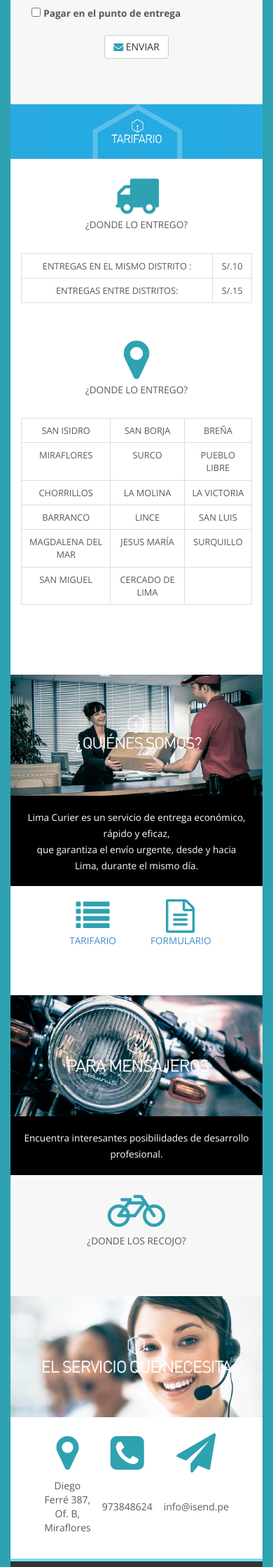
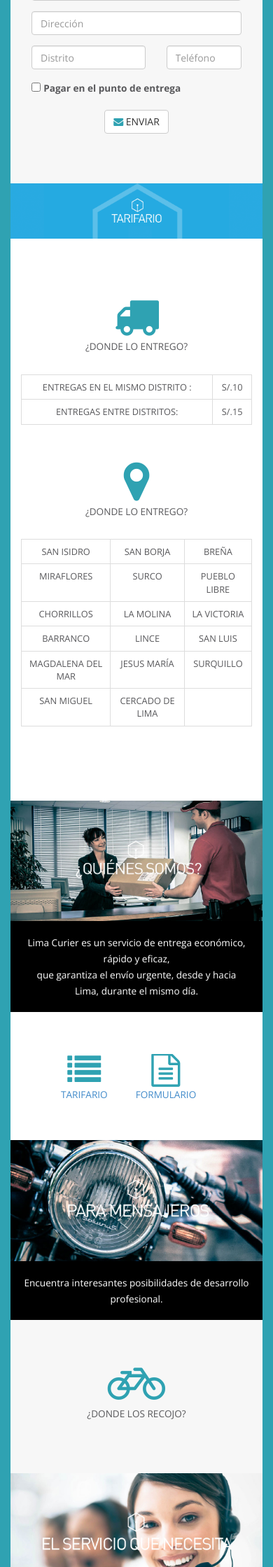
Before and after one commit to OscarSith/lima-courier, a PHP site: page / in a window 390 px wide. Shown: the part 1361-3600 px from the top of the page at 70% size. Run offline with PHP 8.4, Linux system fonts and the light colour scheme; some libraries are stand-ins or nearby versions.

Commit message:
Ajustando css y eliminando reglas css innecesarias

```diff
--- a/css/style.css
+++ b/css/style.css
@@ -34,8 +34,8 @@ img {
 	position: relative;
 	width:100%;
 }
-.h50{
-	height: 50px
+.h56{
+	height: 56px
 }
 .navbar-default .navbar-nav>li>a{
 	font-size: .7em;
@@ -126,112 +126,19 @@ img {
 	right: 0;
 	left: 0
 }
-
-/* Slide 3 */
-#slide3 h1 {
-	font-size: 3.8em;
-	letter-spacing: -3px;
-	line-height: 0px;
-	color:#8a8683;
-	font-weight: 700;
-}
-#slide3 h2 {
-	font-size: 2em;
-	color: #8a8683;
-	line-height: 0px;
-	padding-bottom:20px;
-	font-weight: 400;
+.mt60 {
+	margin-top: 60px
 }
 
-#slide4 h1 {
-	font-size: 3.8em;
-	letter-spacing: -3px;
-	line-height: 0px;
-	color:#ffffff;
-	font-weight: 700;
-}
-#slide4 h2 {
-	font-size: 2em;
-	color: #ffffff;
-	line-height: 0px;
-	padding-bottom:20px;
-	font-weight: 400;
-}
-
-#tabla1{
-	font-size: 12px;
-	color: #58585b;
-	text-align: left;
-}
-.content form #tabla1 input {
-	font-size: 13px;
-	color: #58595B;
-	background-color: #E9EFF2;
-	border: 1px solid #58585b;
-	padding: 2px;
-	width: 80%;
-}
-
-.content form #tabla1 tr td #textarea {
-	font-size: 13px;
-	color: #58595B;
-	background-color: #E9EFF2;
-	border: 1px solid #58585b;
-	padding: 2px;
-	width: 70%;
-}
-.content #contactForm #tabla1 tr td .radio {
-	width: 20px;
-}
-.content form #tabla1 tr td #recojo {
-	width: auto;
-}
-
-.content form #tabla1 tr td {
-	padding: 3px;
-}
-
-#tabla2 {
-	font-size: 12px;
-	color: #58585b;
-	text-align: left;
-}
-.content form #tabla2 tr td input {
-	font-size: 13px;
-	color: #58595B;
-	background-color: #E9EFF2;
-	border: 1px solid #58585b;
-	padding: 2px;
-	width: 80%;
-}
-.content #contactForm #tabla2 tr td .radio {
-	width: 20px;
-}
-
-/*#tabla2 tr td #entrega {
-	width: auto;
-}*/
-#tabla2 td {
-	padding: 3px;
-}
-#tabla5 td {
-	color: #58595B;
-	padding: 4px;
-	font-size: 14px;
-}
-#slide1 .container.clearfix ul{
+.container.clearfix ul{
 	width: 256px;
 	margin-right: auto;
 	margin-left: auto;
 	padding-left: 0;
 	overflow: hidden;
 }
-#slide4 .container.clearfix ul{
-	display: block;
-	text-align: center;
-	width: 250px;
-	margin-right: auto;
-	margin-left: auto;
+#tabla5 {
+	width:70%
 }
 
 @media (min-width: 1200px) {
@@ -245,179 +152,16 @@ img {
 	}
 }
 
-/* Tablet */
-@media screen and (max-width: 1024px) {
-
-	#nav {
-		width:100%;
-		text-align:center;
-		margin:10px 0;
-	}
-
-	.navigation{
-		width: 100%;
-		float: center;
-		list-style: none;
-		margin: 0;
-		padding:0;
-		font-size: 0.7em;
-	}
-
-	.navigation li{
-		width:20%;
-		padding:0;
-	}
-
-	.navigate{
-		width: 100%;
-		float: center;
-		list-style: none;
-		margin: 0;
-		padding:0;
-	}
-
-	.navigate li{
-		float: left;
-		width:85px;
-		padding:0;
-	}
-
-	.slide{
-		background-attachment: fixed;
-		width: 100%;
-		position: relative;
-	}
-
-	#decorative {
-		display:none;
-	}
-
-	#slide1 h1, #slide1 h2,
-	#slide2 h1, #slide2 h2,
-	#slide3 h1, #slide3 h2,
-	#slide4 h1, #slide4 h2 {
-		line-height: 1em;
-	}
-}
-
 /* Mobile */
 @media screen and (max-width: 480px) {
 
-	#nav {
-		width:100%;
-		margin:5px 0;
-	}
-	.navigation{
-		width: 100%;
-		float: left;
-		list-style: none;
-		margin: 0;
-		padding:0;
-		font-size: 0.7em;
-	}
-	.navigation li{
-		float: left;
-		width:25%;
-	}
 	.slide{
 		background-attachment: fixed;
 		width:100%;
 		position: relative;
 	}
-	#slide1 h1 {
-		line-height: 1em;
-	}
-	#slide1 h2 {
-		line-height: 1em;
-	}
-	#slide2 h1 {
-		line-height: 1em;
-	}
-	#slide2 h2 {
-		line-height: 1em;
-	}
-	#slide3 h1 {
-		line-height: 1em;
-	}
-	#slide3 h2 {
-		line-height: 1em;
-	}
-	#slide4 h1 {
-		line-height: 1em;
-	}
-	#slide4 h2 {
-		line-height: 1em;
-	}
-	#slide5 h2 {
-		line-height: 1em;
-	}
-	#slide6 h2 {
-		line-height: 1em;
-	}
-	#tabla1 {
-		font-size: 0.7em;
-		color: #58585b;
-		text-align: left;
-	}
-	.content form #tabla1 tr td input {
-		font-size: 0.7em;
-		color: #58595B;
-		background-color: #E9EFF2;
-		border: 1px solid #58585b;
-		padding: 2px;
-		width: 100%;
-	}
-	.content form #tabla1 tr td #textarea {
-		font-size: 0.7em;
-		color: #58595B;
-		background-color: #E9EFF2;
-		border: 1px solid #58585b;
-		padding: 2px;
-		width: 80%;
-	}
-	.content form #tabla1 tr td #recojo {
-		width: auto;
-	}
-
-	.content form #tabla1 tr td {
-		padding: 3px;
-	}
-
-	#tabla2 {
-		font-size: 0.7em;
-		color: #58585b;
-		text-align: left;
-	}
-	.content form #tabla2 tr td input {
-		font-size: 0.7em;
-		color: #58595B;
-		background-color: #E9EFF2;
-		border: 1px solid #58585b;
-		padding: 2px;
-		width: 100%;
-	}
-
-	.content form #tabla2 tr td {
-		padding: 3px;
-	}
-	.content form #tabla2 tr td #entrega {
-		width: auto;
-	}
-	#slide1 .container.clearfix ul  {
-		display: block;
-		text-align: center;
-		width: 250px;
-		height: 86px;
-		margin-right: auto;
-		margin-left: auto;
-	}
-	#slide4 .container.clearfix ul  {
-		display: block;
-		text-align: center;
-		width: 250px;
-		height: 86px;
-		margin-right: auto;
-		margin-left: auto;
+	#tabla5 {
+		width: 100%
 	}
 }
 
--- a/index.html
+++ b/index.html
@@ -14,25 +14,6 @@
 </head>
 
 <body>
-	<!-- <div class="menu">
-		<div class="container clearfix">
-
-			<div id="logo" class="grid_3">
-				<ul class="navigation">
-                <li data-slide="1"><img src="img/logo_lima_curier.jpg" border="0"></li></ul>
-			</div>
-
-			<div id="nav" class="grid_9 omega">
-				<ul class="navigation">
-					<li data-slide="2">QUIERO ENVIAR O RECOGER</li>
-					<li data-slide="4">QUIÉNES SOMOS</li>
-					<li data-slide="5">PARA MENSAJEROS </li>
-					<li data-slide="6">SERVICIOS </li>
-                    <li data-slide="7">CONTÁCTENOS</li>
-				</ul>
-			</div>
-		</div>
-	</div> -->
 	<nav class="navbar navbar-default navbar-fixed-top navbar-shrink">
         <div class="container">
             <div class="navbar-header page-scroll">
@@ -80,14 +61,14 @@
 				<div class="well">
 					<small>¿Debes entregar un documento, paquete, regalo y no tienes tiempo o no quieres gastar mucho dinero?<br>Lima Curier lo hace por ti.</small>
 				</div>
-				<ul class="navigate">
-					<li data-slide="3">
+				<ul class="navigate mt60">
+					<li>
 						<a href="#" class="button" data-slide="3">
 							<i class="fa fa-list fa-3x"></i>
 							<small class="block">TARIFARIO</small>
 						</a>
 					</li>
-					<li data-slide="2">
+					<li>
 						<a href="#" class="button" data-slide="2">
 							<i class="fa fa-file-text-o fa-3x"></i>
 							<small class="block">FORMULARIO</small>
@@ -100,7 +81,7 @@
 
 	<section class="slide" id="slide2" data-slide="2">
 		<div class="container clearfix">
-			<div class="h50 bg-white"></div>
+			<div class="h56 bg-white"></div>
 			<div class="content grid_12 bg-gray-light">
 				<img src="img/form.png" class="mb20" alt="Quiero enviar a recojer">
 				<span>
@@ -239,7 +220,7 @@
 				<div id="contactResponse">
 					<p></p>
 				</div>
-				<div class="col-xs-12">
+				<div class="col-xs-12 mt60">
 					<form id="contactForm" action="sendcont.php" method="POST" onsubmit="return validateForm(this)">
 						<div class="col-md-6">
 							<div class="form-group">
@@ -276,7 +257,7 @@
 							</div>
 						</div>
 						<div class="clearfix"></div>
-						<div class="row">
+						<div class="row mb20">
 							<span>
 								<i class="fa fa-truck fa-4x"></i>
 								<small class="block">¿DONDE LO ENTREGO?</small>
@@ -321,10 +302,10 @@
 
 	<section class="slide" id="slide3" data-slide="3">
 		<div class="container clearfix">
-			<div class="h50 bg-gray-light"></div>
+			<div class="h56 bg-gray-light"></div>
 			<div class="content grid_12 bg-white">
 				<img src="img/tarifario_.png" class="mb20">
-				<span>
+				<span class="block mt60">
 					<i class="fa fa-truck fa-4x"></i>
 					<small class="block">¿DONDE LO ENTREGO?</small>
 				</span>
@@ -392,14 +373,14 @@
 
 	<section class="slide" id="slide4" data-slide="4">
 		<div class="container clearfix">
-			<div class="h50 bg-white"></div>
+			<div class="h56 bg-white"></div>
 			<div class="content grid_12 bg-white">
             	<img src="img/qui_bg.jpg">
             	<div class="well">
 					<small>Lima Curier es un servicio de entrega económico, rápido y eficaz,<br>que garantiza el envío urgente, desde y hacia Lima, durante el mismo día.
 					</small>
             	</div>
-          		<ul class="navigate">
+          		<ul class="navigate mt60">
 					<li data-slide="3">
 						<a href="#" class="button" data-slide="3">
 							<i class="fa fa-list fa-3x"></i>
@@ -416,16 +397,16 @@
 			</div>
 		</div>
 	</section>
-
-    <section class="slide" id="slide5" data-slide="5" data-stellar-background-ratio="0.5">
+    <!--data-stellar-background-ratio="0.5"-->
+    <section class="slide" id="slide5" data-slide="5">
 		<div class="container clearfix">
-			<div class="h50 bg-white"></div>
+			<div class="h56 bg-white"></div>
 			<div class="content grid_12 bg-gray-light pb20">
             	<img src="img/tra_bg.jpg">
             	<div class="well">
 					<small>Encuentra interesantes posibilidades de desarrollo profesional.</small>
             	</div>
-          		<span>
+          		<span class="block mt60">
 					<i class="fa fa-bicycle fa-4x"></i>
 					<small class="block">¿DONDE LOS RECOJO?</small>
 				</span>
@@ -435,34 +416,35 @@
 
     <section class="slide" id="slide7" data-slide="7">
 		<div class="container clearfix">
-			<div class="h50 bg-gray-light"></div>
+			<div class="h56 bg-gray-light"></div>
 			<div class="content grid_12 bg-white">
 				<img src="img/cont_bg.jpg" class="mb20">
-				<table width="70%" border="0" align="center" cellpadding="0" cellspacing="0" id="tabla5">
+				<table align="center" cellpadding="0" cellspacing="0" id="tabla5" class="mt60">
 					<tr>
-                <td>
+						<td width="33%">
 							<span>
 								<i class="fa fa-map-marker fa-4x"></i>
 							</span>
 						</td>
 						<td rowspan="2"><img src="img/divider.png" width="3" height="70"></td>
-                <td>
+						<td width="33%">
 							<span>
 								<i class="fa fa-phone-square fa-4x"></i>
 							</span>
 						</td>
 						<td rowspan="2"><img src="img/divider.png" width="3" height="70"></td>
-                <td>
+						<td width="33%">
 							<span>
 								<i class="fa fa-send fa-4x"></i>
 							</span>
 						</td>
 					</tr>
 					<tr>
-                <td>Diego Ferré 387, Of. B, <br>
-                Miraflores</td>
-                <td>973848624</td>
-                <td>info@isend.pe</td>
+						<td>
+							<small>Diego Ferré 387, Of. B,<br>Miraflores</small>
+						</td>
+						<td><small>973848624</small></td>
+						<td><small>info@isend.pe</small></td>
 					</tr>
 				</table>
 				<footer>
```
Lines whose indentation alone changed are shown as unchanged.
